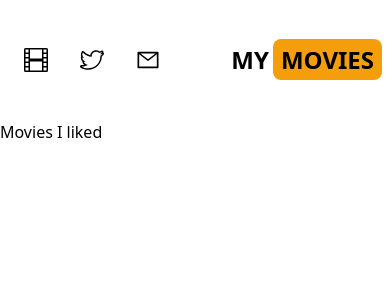
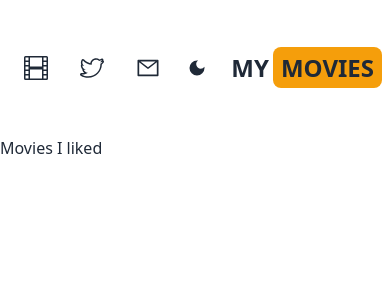
Before and after one commit to devsakae/imdbclone, a Next.js app: page / in a window 390 px wide. Shown: the top 300 px of the page. Built offline with nearby package versions, Linux system fonts and the light colour scheme.

Commit message:
feat: darkmode! easy with next-themes

```diff
--- a/package.json
+++ b/package.json
@@ -10,6 +10,7 @@
   },
   "dependencies": {
     "next": "13.2.0",
+    "next-themes": "^0.2.1",
     "react": "18.2.0",
     "react-dom": "18.2.0",
     "react-icons": "^4.7.1"
--- /dev/null
+++ b/src/app/Providers.jsx
@@ -0,0 +1,12 @@
+"use client";
+import { ThemeProvider } from "next-themes";
+
+export default function Providers({ children }) {
+  return (
+    <ThemeProvider enableSystem={ true } attribute="class">
+      <div className="dark:bg-gray-800 dark:text-gray-200 text-gray-800 transition-colors duration-200 min-h-screen select-none">
+        { children }
+      </div>
+    </ThemeProvider>
+  )
+}
--- a/src/app/layout.jsx
+++ b/src/app/layout.jsx
@@ -1,14 +1,16 @@
-import Header from '@/components/Header'
-import './globals.css'
+import Header from '@/components/Header';
+import './globals.css';
+import Providers from './Providers';
 
 export default function RootLayout({ children }) {
   return (
-    <html lang="en">
-      <head />
+    <html lang='en'>
       <body>
-        <Header />
-        {children}
+        <Providers>
+          <Header />
+          {children}
+        </Providers>
       </body>
     </html>
-  )
+  );
 }
--- /dev/null
+++ b/src/components/DarkModeSwitch.jsx
@@ -0,0 +1,23 @@
+"use client";
+import { useTheme } from 'next-themes';
+import { useEffect, useState } from 'react';
+import { MdDarkMode, MdLightMode } from 'react-icons/md';
+
+export default function DarkModeSwitch() {
+  const { systemTheme, theme, setTheme } = useTheme();
+  const [mounted, setMounted] = useState(false);
+  const currentTheme = theme === "system" ? systemTheme : theme;
+
+  useEffect(() => setMounted(true), []);
+
+  return (
+    <>
+    { mounted && currentTheme === 'dark' ? (
+      <MdLightMode className='text-xl cursor-pointer hover:text-amber-500' onClick={() => setTheme('light')} />
+    ) : (
+      <MdDarkMode className='text-xl cursor-pointer hover:text-amber-500' onClick={() => setTheme('dark')} />
+    )}
+
+    </>
+  )
+}
--- a/src/components/Header.jsx
+++ b/src/components/Header.jsx
@@ -2,6 +2,7 @@
 import { AiOutlineMail } from 'react-icons/ai';
 import { BsFilm } from 'react-icons/bs';
 import { SlSocialTwitter } from 'react-icons/sl';
+import DarkModeSwitch from './DarkModeSwitch';
 import MenuItem from './MenuItem';
 
 export default function Header() {
@@ -12,7 +13,8 @@
         <MenuItem title={'TWITTER'} address={'http://twitter.com/Sakae'} Icon={ SlSocialTwitter } />
         <MenuItem title={'CONTACT'} address={'/contact'} Icon={ AiOutlineMail } />
       </div>
-      <div className=''>
+      <div className='flex items-center space-x-5'>
+        <DarkModeSwitch />
         <Link href="/">
           <h2 className='text-2xl'>
             <span className='font-bold text-2xl mx-1'>MY</span>
--- a/src/components/MenuItem.jsx
+++ b/src/components/MenuItem.jsx
@@ -4,7 +4,7 @@
   return (
     <div>
       <Link href={ address } className="mx-4 lg:mx-6 hover:text-amber-600">
-        <Icon className="text-2xl mx-4 sm:hidden" />
+        <Icon className="text-2xl mx-4 my-2 sm:hidden" />
         <p className="hidden sm:inline my-2 text-sm">{ title }</p>
       </Link>
     </div>
--- a/tailwind.config.js
+++ b/tailwind.config.js
@@ -5,4 +5,5 @@
     extend: {},
   },
   plugins: [],
+  darkMode: "class",
 }
```
Also changed, not shown: 1 other file (tests, documents, lock files or other folders).
